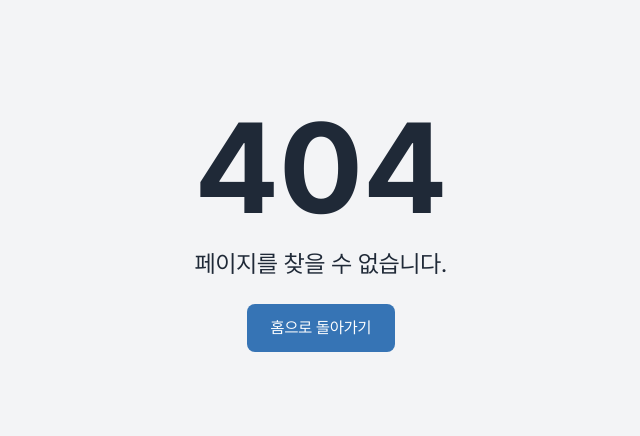
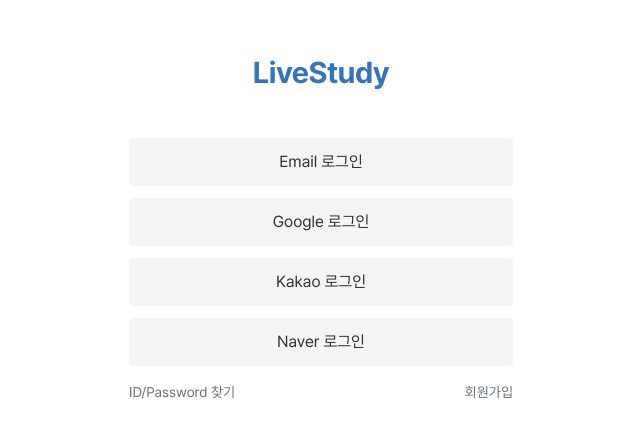
Before and after one commit to LiveStudy-group/Frontend, a React (Vite) app in the folder LiveStudy-front/: page /login in a window 1280 px wide. Before the commit this address had no page. Shown: the part 172-608 px from the top of the page, without its empty margins (319-959 px from the left). Built offline with nearby package versions, Linux system fonts and the light colour scheme.

Commit message:
design: login ui 구현 및 global.css 수정

```diff
--- a/LiveStudy-front/src/App.tsx
+++ b/LiveStudy-front/src/App.tsx
@@ -3,14 +3,18 @@ import NotFoundPage from './pages/Error/NotFoundPage';
 import LandingPage from './pages/LandingPage';
 import MainPage from './pages/MainPage';
 import TestPage from './pages/TestPage';
+import LoginPage from './pages/LoginPage';
+import JoinPage from './pages/JoinPage';
 
 function App() {
   return (
     <Routes>
       <Route path='/' element={<LandingPage />} />
-      <Route path='test-page' element={<TestPage />} />
+      <Route path='/login' element={<LoginPage />} />
+      <Route path='/join' element={<JoinPage />} />
       <Route path='/main' element={<MainPage />} />
       <Route path='*' element={<NotFoundPage />} />
+      <Route path='test-page' element={<TestPage />} />
     </Routes>
   )
 }
--- /dev/null
+++ b/LiveStudy-front/src/pages/JoinPage.tsx
@@ -0,0 +1,7 @@
+export default function JoinPage() {
+  return (
+    <div>
+      JoinPage
+    </div>
+  )
+}
--- a/LiveStudy-front/src/pages/LandingPage.tsx
+++ b/LiveStudy-front/src/pages/LandingPage.tsx
@@ -1,9 +1,11 @@
 import { FiClock, FiMessageCircle, FiUsers, FiVideo } from "react-icons/fi";
+import Header from "../components/common/Header";
+import Footer from "../components/common/Footer";
 
 export default function LandingPage() {
   return (
     <div>
-      {/* <Header /> */}
+      <Header />
       <section className="relative w-full h-[700px]">
         {/* 배너 정보 */}
         <div className="max-w-[1280px] w-full absolute left-1/2 -translate-x-1/2 top-1/2 -translate-y-1/2 flex flex-col justify-center items-center z-50">
@@ -99,7 +101,7 @@ export default function LandingPage() {
           </button>
         </div>
       </section>
-      {/* <Footer /> */}
+      <Footer />
     </div>
   )
 }
--- /dev/null
+++ b/LiveStudy-front/src/pages/LoginPage.tsx
@@ -0,0 +1,30 @@
+import { Link } from "react-router-dom"
+
+export default function LoginPage() {
+  return (
+    <div className="min-h-screen flex items-center justify-center">
+      <section className="w-full max-w-sm flex flex-col items-center">
+        {/* 로고 */}
+        <h1 className="text-headline2_B mb-12 text-primary-500">
+          LiveStudy
+        </h1>
+
+        {/* 로그인 버튼들 */}
+        <div className="w-full flex flex-col gap-3">
+          <button className="w-full py-3 bg-gray-100 rounded-[4px] transition-all duration-300 hover:bg-primary-400 hover:text-white">Email 로그인</button>
+          <button className="w-full py-3 bg-gray-100 rounded-[4px] transition-all duration-300 hover:bg-primary-400 hover:text-white">Google 로그인</button>
+          <button className="w-full py-3 bg-gray-100 rounded-[4px] transition-all duration-300 hover:bg-primary-400 hover:text-white">Kakao 로그인</button>
+          <button className="w-full py-3 bg-gray-100 rounded-[4px] transition-all duration-300 hover:bg-primary-400 hover:text-white">Naver 로그인</button>
+        </div>
+
+        {/* ID/PW 찾기 & 회원가입 */}
+        <div className="w-full flex justify-between text-sm text-gray-500 mt-4">
+          <button>ID/Password 찾기</button>
+          <button>
+            <Link to={'/join'}>회원가입</Link>
+          </button>
+        </div>
+      </section>
+    </div>
+  )
+}
--- a/LiveStudy-front/src/styles/global.css
+++ b/LiveStudy-front/src/styles/global.css
@@ -30,29 +30,29 @@ a {
   /* 고정 사이즈(버튼이 하나 크게 사용될 때) */
   /* 가장 큰 사이즈 rounded full */
   .max-round-button-white {
-    @apply min-w-[180px] px-9 py-6 bg-white border border-gray-300 rounded-full font-bold;
+    @apply min-w-[180px] px-9 py-4 bg-white border border-gray-300 rounded-full font-bold;
   }
 
   .max-round-button-gray {
-    @apply min-w-[180px] px-9 py-6 bg-gray-100 border border-gray-300 rounded-full font-bold;
+    @apply min-w-[180px] px-9 py-4 bg-gray-100 border border-gray-300 rounded-full font-bold;
   }
 
   .max-round-button-primary {
-    @apply min-w-[180px] px-9 py-6 bg-primary-500 border border-gray-300 rounded-full font-bold text-white;
+    @apply min-w-[180px] px-9 py-4 bg-primary-500 border border-gray-300 rounded-full font-bold text-white;
   }
 
   /* 고정 사이즈(버튼이 2개 붙어져 사용할 때) */
   /* 가장 큰 사이즈 rounded-12px */
   .max-button-white {
-    @apply min-w-[180px] px-9 py-6 bg-white border border-gray-300 rounded-xl font-bold;
+    @apply min-w-[180px] px-9 py-4 bg-white border border-gray-300 rounded-xl font-bold;
   }
 
   .max-button-gray {
-    @apply min-w-[180px] px-9 py-6 bg-gray-100 border border-gray-300 rounded-xl font-bold;
+    @apply min-w-[180px] px-9 py-4 bg-gray-100 border border-gray-300 rounded-xl font-bold;
   }
 
   .max-button-primary {
-    @apply min-w-[180px] px-9 py-6 bg-primary-500 border border-gray-300 rounded-xl font-bold text-white;
+    @apply min-w-[180px] px-9 py-4 bg-primary-500 border border-gray-300 rounded-xl font-bold text-white;
   }
 
   /* 가변 사이즈 최소 사이즈 적용(120px) */
```
